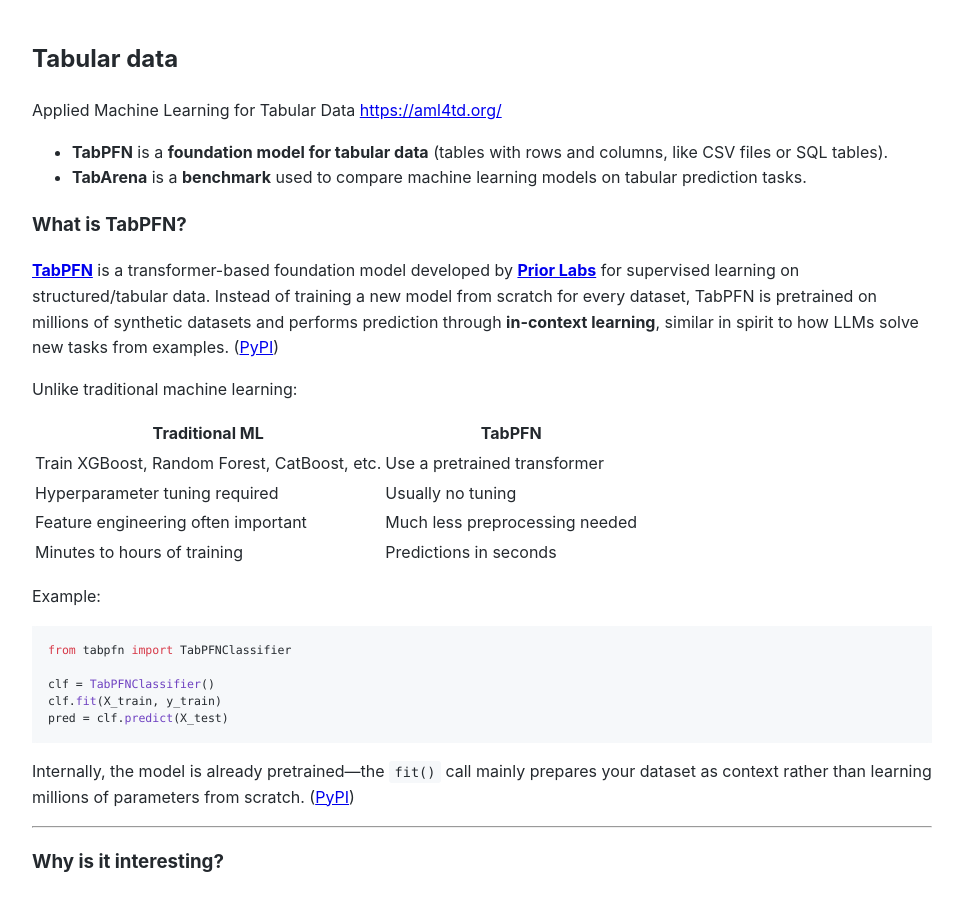
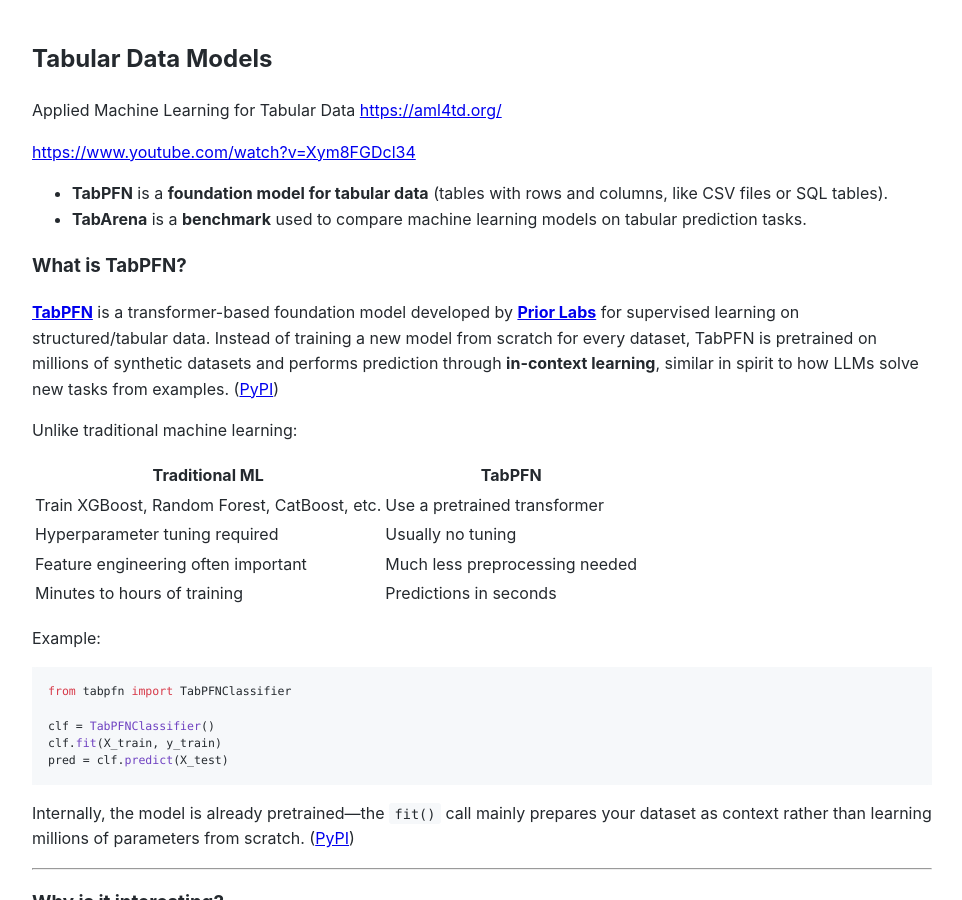
Before and after one commit to Michael-Lubinsky/michael-lubinsky.github.com, a Jekyll site: the page built from ml/tabular.md, in a window 1280 px wide and 900 px high. Shown: the whole window, without its empty margins (158-1120 px from the left). Built offline with Jekyll 4.4.1, drawn with Linux system fonts in a browser that asks for light colours; our own code applies the rules of GitHub Pages for plain Markdown files.

Commit message:
Update section header and add links for tabular data

```diff
--- a/ml/tabular.md
+++ b/ml/tabular.md
@@ -1,6 +1,8 @@
-## Tabular data
+## Tabular Data Models
 
 Applied Machine Learning for Tabular Data <https://aml4td.org/>
+
+<https://www.youtube.com/watch?v=Xym8FGDcl34>
 
 * **TabPFN** is a **foundation model for tabular data** (tables with rows and columns, like CSV files or SQL tables).
 * **TabArena** is a **benchmark** used to compare machine learning models on tabular prediction tasks.
```
